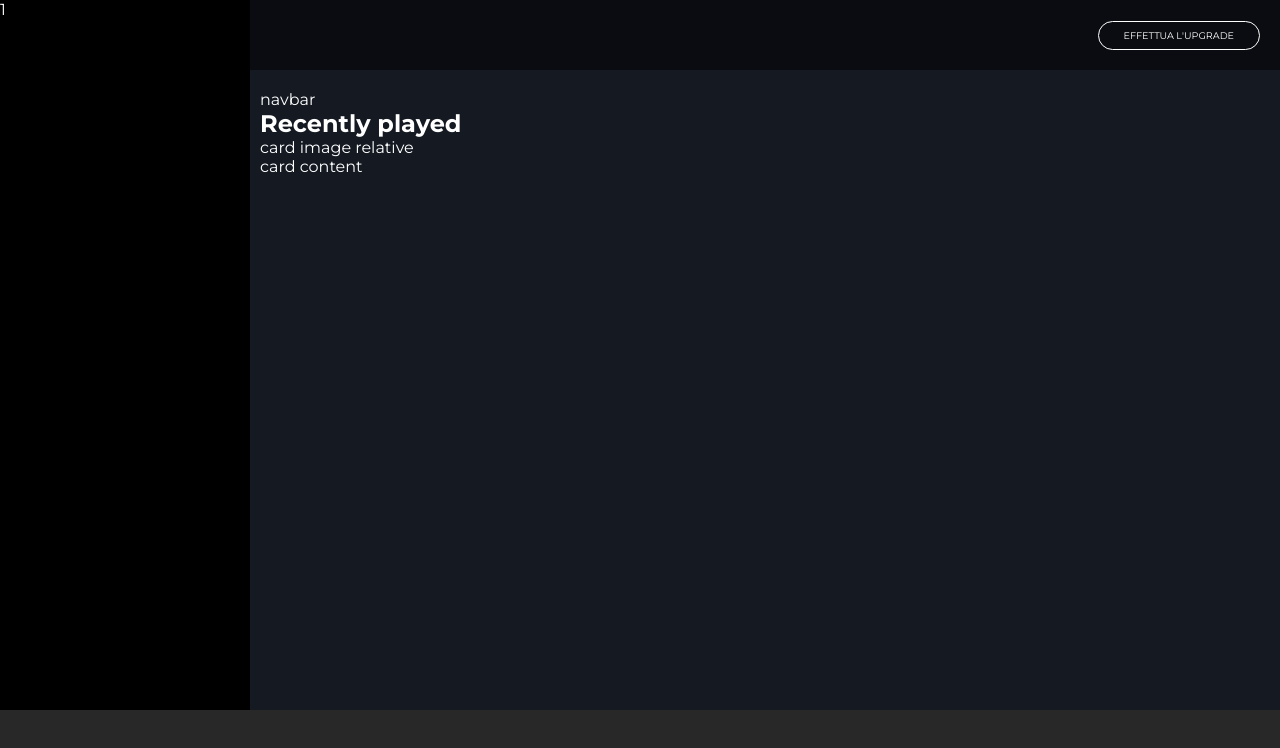
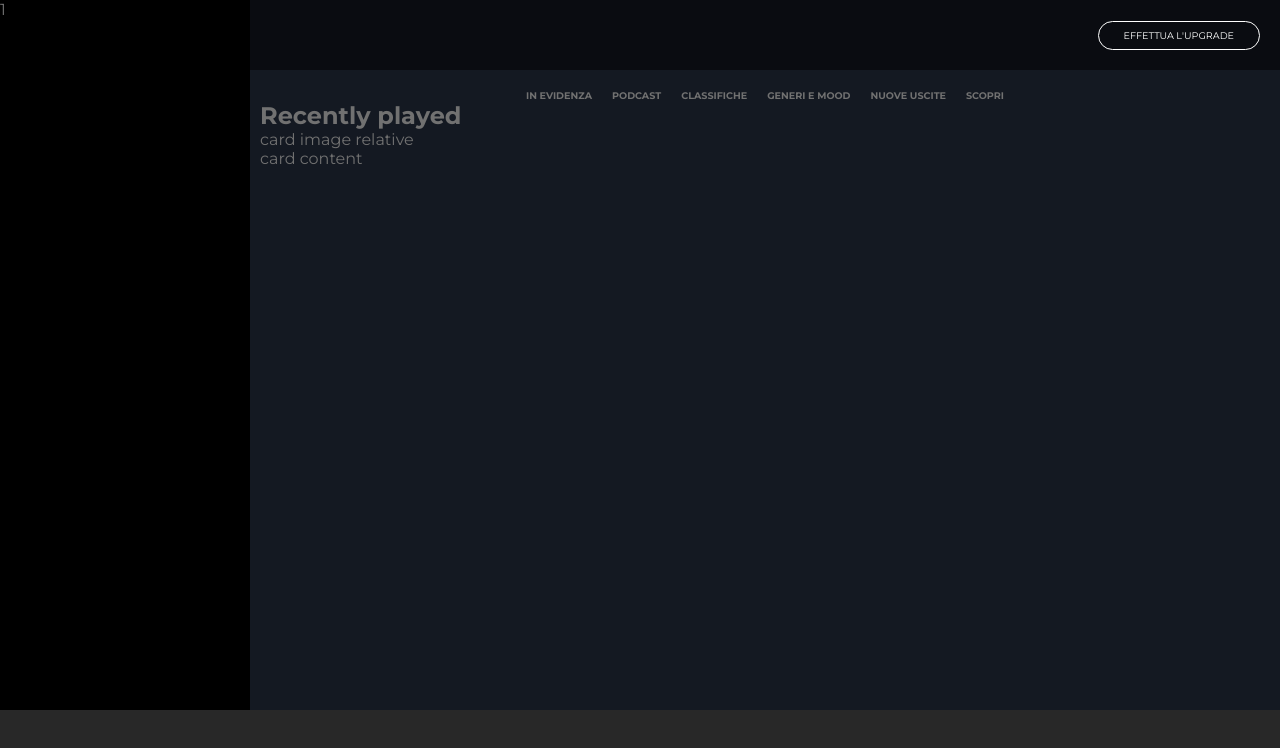
Before and after one commit to Trotteriniku/html-css-spotifyweb, a plain HTML site: page index.html in a window 1280 px wide. Drawn offline with Linux system fonts and the light colour scheme.

Commit message:
#top-list ended + "li" hover

```diff
--- a/css/style.css
+++ b/css/style.css
@@ -17,7 +17,7 @@
 body{
 background-color: var(--color-dark-color);
 font-family: 'Montserrat', sans-serif;
-color: var(--color-white);
+color: var(--color-grey);
 }
 /* UTILITY */
 .debug{
@@ -37,12 +37,17 @@ color: var(--color-white);
 .flex-end{
     justify-content: flex-end;
 }
+.flex-center{
+    justify-content: center;
+}
 ul{
     list-style: none;
 }
 a{
     text-decoration: none;
 }
+
+
 /* container */
 .wrapper{
     width: 100%;
@@ -59,11 +64,11 @@ main{
 }
 #main-content{
     width:calc(100% - 250px);
-    /* background-color: blue; */
     overflow-y: auto;
     padding: 90px 10px 0px 10px;
 }
 /* container */
+
 
 /* call-to-action */
 #call-to-action{
@@ -87,6 +92,7 @@ main{
 }
 /* call-to-action */
 
+
 /* playbar */
 #playbar{
     width: 100%;
@@ -98,6 +104,7 @@ main{
     left: 0;
 }
 /* playbar */
+
 
 /* text */
 .text-center{
@@ -131,3 +138,14 @@ main{
     padding-top: 20px;
     padding-bottom: 20px;
 }
+
+
+/* main-content */
+#top-list li{
+    font-weight: 700;
+    transition: all 0.01s;
+}
+#top-list li:hover{
+    color: var(--color-white);
+}
+/* main-content */
--- a/index.html
+++ b/index.html
@@ -19,8 +19,15 @@
         <main class="flexer">
             <nav id="side-bar">1</nav>
             <section id="main-content">
-                <nav>
-                    navbar
+                <nav id="top-list">
+                    <ul class="flexer flex-center m-font">
+                        <li class="px-10">IN EVIDENZA</li>
+                        <li class="px-10">PODCAST</li>
+                        <li class="px-10">CLASSIFICHE</li>
+                        <li class="px-10">GENERI E MOOD</li>
+                        <li class="px-10">NUOVE USCITE</li>
+                        <li class="px-10">SCOPRI</li>
+                    </ul>
                 </nav>
                 <section id="Recently">
                     <h2>Recently played</h2>
```
